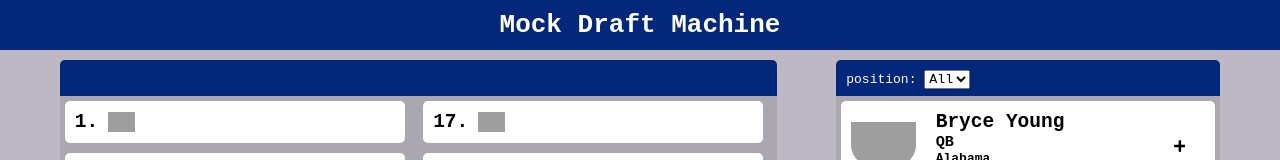
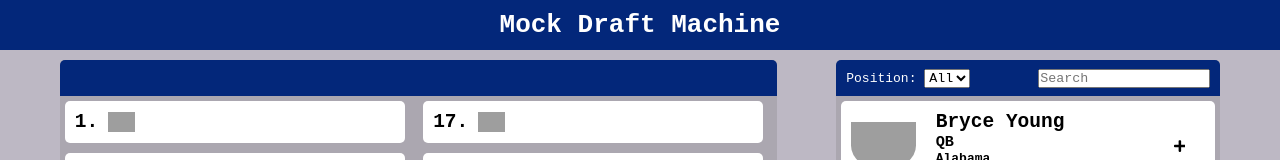
Before and after one commit to airix24/Mock-Draft-Maker, a React (Vite) app: page / in a window 1280 px wide. Shown: the top 160 px of the page. Built offline with nearby package versions, Linux system fonts and the light colour scheme; grey boxes are pictures that could not be loaded.

Commit message:
add search feature

```diff
--- a/src/Components/PlayerContainer.jsx
+++ b/src/Components/PlayerContainer.jsx
@@ -3,9 +3,20 @@ import PlayerCard from "./PlayerCard";
 
 function PlayerContainer(props) {
   const [selectedPosition, setSelectedPosition] = React.useState("all");
+  const [search, setSearch] = React.useState("");
 
-  const playerElements = props.playerPool.map((player, index) => {
-    if (!player.drafted && (selectedPosition === "all" || selectedPosition.toUpperCase() === player.position)) {
+  function filterPlayers(newPool) {
+    return newPool.filter(
+      (player) =>
+        !player.drafted &&
+        (selectedPosition === "all" ||
+          selectedPosition.toUpperCase() === player.position) &&
+        (player.firstName.toLowerCase().includes(search.toLowerCase()) ||
+        player.lastName.toLowerCase().includes(search.toLowerCase()))
+    );
+  }
+
+  const playerElements = filterPlayers(props.playerPool).map((player, index) => {
       return (
         <PlayerCard
           key={index}
@@ -21,15 +32,18 @@ function PlayerContainer(props) {
           addPlayer={props.addPlayer}
         />
       );
-    }
-  });
+    });
 
   return (
     <div className="box">
       <div className="top-bar">
         <label>
-          position: {" "}
-          <select name="positions" value={selectedPosition} onChange={e => setSelectedPosition(e.target.value)}>
+          Position:{" "}
+          <select
+            name="positions"
+            value={selectedPosition}
+            onChange={(e) => setSelectedPosition(e.target.value)}
+          >
             <option value="all">All</option>
             <option value="qb">QB</option>
             <option value="rb">RB</option>
@@ -44,6 +58,14 @@ function PlayerContainer(props) {
             <option value="cb">CB</option>
           </select>
         </label>
+        <label>
+          <input
+            type="text"
+            value={search}
+            placeholder="Search"
+            onChange={(e) => setSearch(e.target.value)}
+          ></input>
+        </label>
       </div>
       <div className="playerContainer">{playerElements}</div>
     </div>
--- a/src/index.css
+++ b/src/index.css
@@ -114,9 +114,11 @@ body {
 
 .top-bar {
   height: 2vh;
-  /* margin-bottom: 5px; */
   padding: 10px;
   background-color: #03277a;
   color: white;
   border-radius: 5px 5px 0 0;
+  display: flex;
+  align-items: center;
+  justify-content: space-between;
 }
--- a/src/main.jsx
+++ b/src/main.jsx
@@ -12,17 +12,17 @@ ReactDOM.createRoot(document.getElementById('root')).render(
 // TODO:
 // fix plus icons
 // styling
+// style team cards
 // better format
 // Make it responsive
 //
 // Add drag and drop
 //
-// Filter by position
 // Sort
 // Add capablity for multiple rounds
 // Save mock drafts
+// View previous mock drafts
 // API!
 // choose what year?
 // update the prospect ranks
 // trades
-// search bar for players
```
